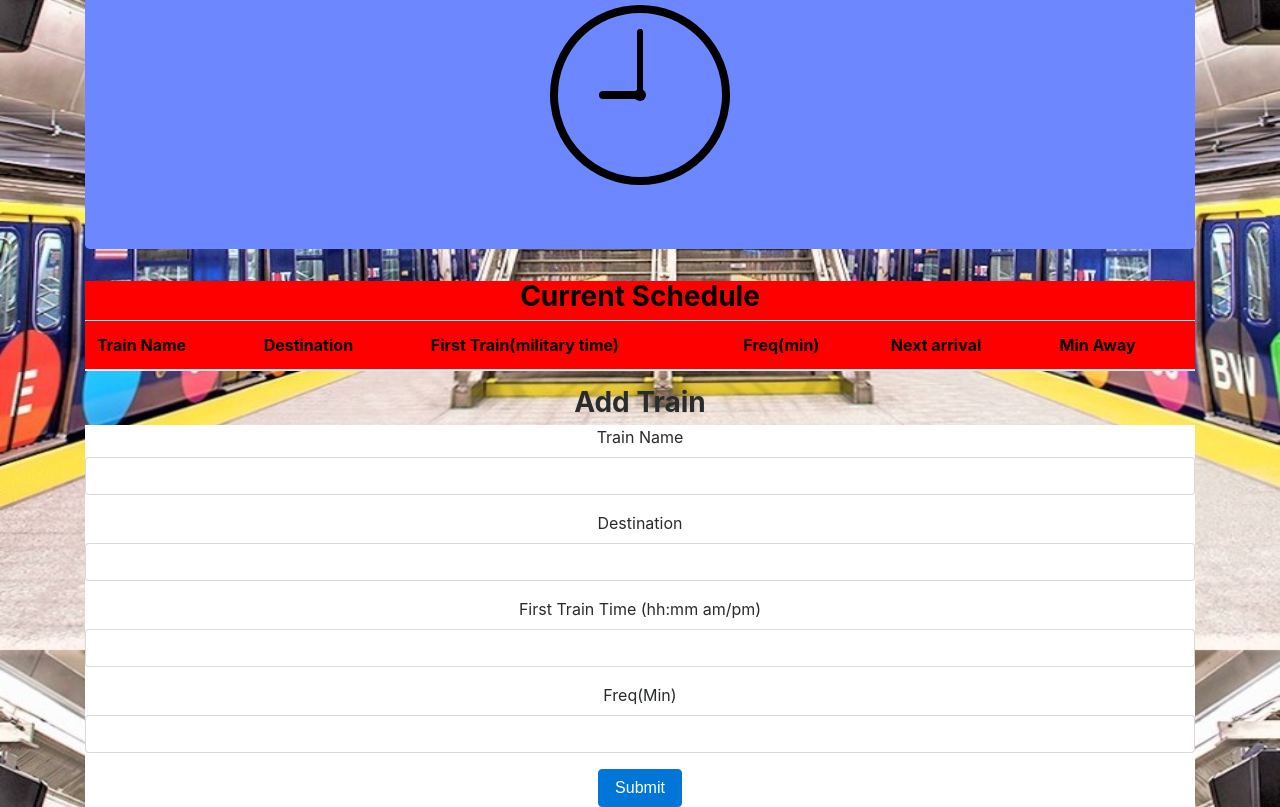
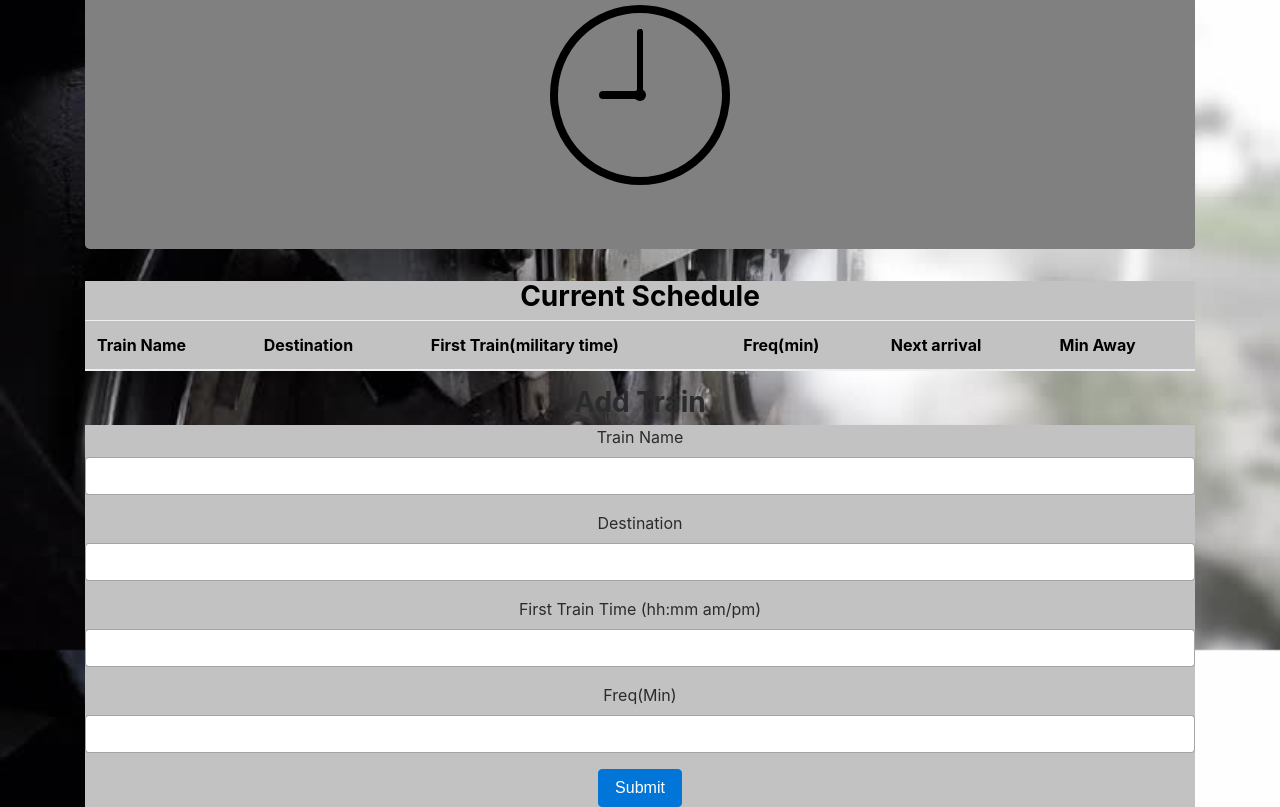
Before and after one commit to dtinimbang/trainScheduler, a plain HTML site: page index.html in a window 1280 px wide. Shown: the part 150-957 px from the top of the page. Drawn offline with nearby package versions, Linux system fonts and the light colour scheme; no server answers.

Commit message:
background

```diff
--- a/assets/css/style.css
+++ b/assets/css/style.css
@@ -1,6 +1,6 @@
 body {
 
-	background-image: url("../images/train.jpg");
+	background-image: url("../images/train1.jpg");
 	background-repeat: no-repeat;
     background-attachment: fixed;
     background-position: center;
@@ -85,7 +85,7 @@ body {
   }
 
   form{
-    background-color: white
+    background-color: rgb(194, 194, 194)
   }
 
   .jumbotron{
--- a/assets/javascript/app.js
+++ b/assets/javascript/app.js
@@ -102,8 +102,8 @@ database.ref().on("child_added", function (childSnapshot, prevChildKey) {
     var firstTimeConverted = moment(dt).add(trnFreq);
     // console.log(firstTimeConverted);
 
-
-
+console.log(tArrival);
+console.log(tMinutes);
 
     $("#employee-table > tbody").append("<tr><td>" + trnName + "</td><td>" + trnDestination + "</td><td>" + dt + "</td><td>" + trnFreq + "</td><td>" + tArrival + "</td><td>" + tMinutes + "</td></tr>");
 
--- a/index.html
+++ b/index.html
@@ -29,7 +29,7 @@
     <div class="container">
 
       <!-- Jumbotron -->
-      <div class="jumbotron" style="background-color: rgb(108, 135, 255); color: black">
+      <div class="jumbotron" style="background-color: rgb(128, 128, 128); color: white">
         <h1 class="text-center">Train Scheduler</h1>
         <h3 class="text-center">by: Don Michael Tinimbang</h3>
         <div class="hero-circle">
@@ -46,7 +46,7 @@
         <div class="col-lg-12">
 
         <!-- Current Employees-->
-          <div class="panel panel-primary" style="background-color: rgb(255, 0, 0); color: black">
+          <div class="panel panel-primary" style="background-color: rgb(194, 194, 194); color: black">
             <div class="panel-heading">
               <h3 class="panel-title"><strong>Current Schedule</strong></h3>
             </div>
```
Also changed, not shown: assets/images/train1.jpg (added).
